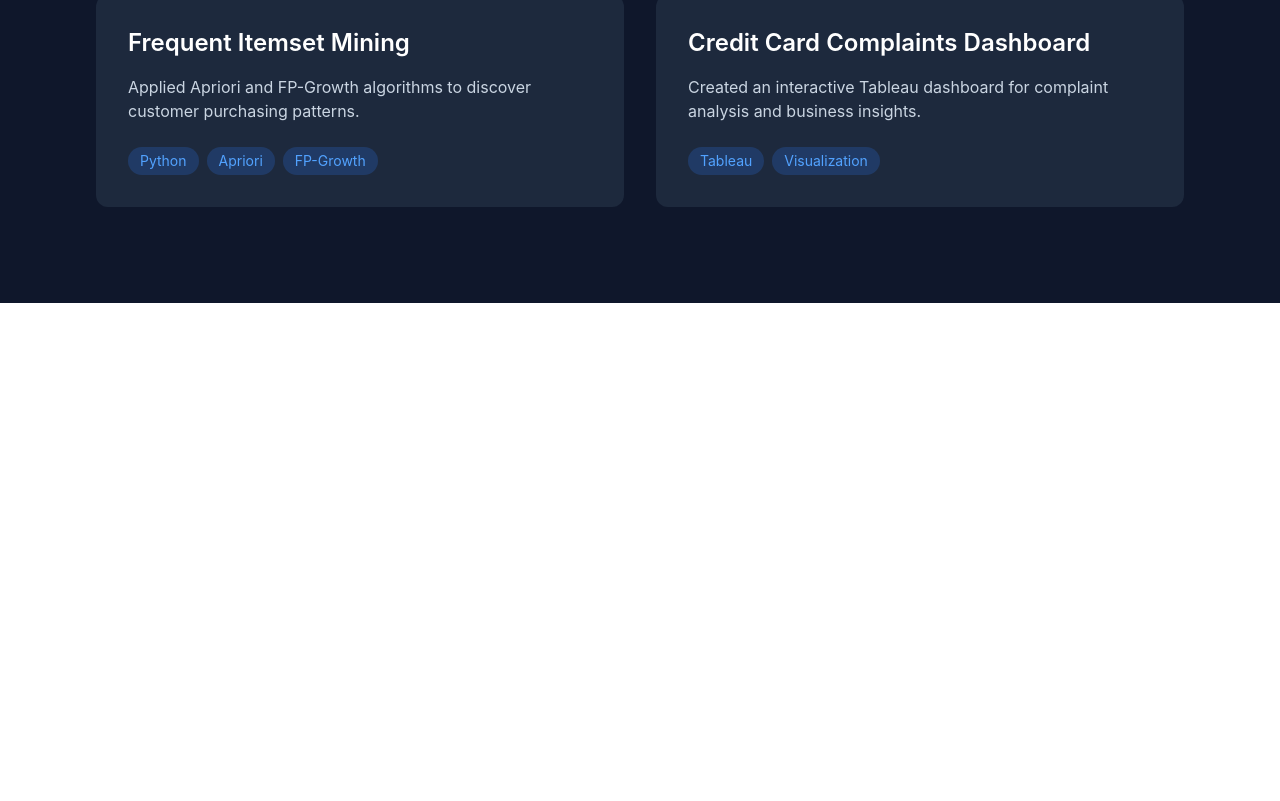
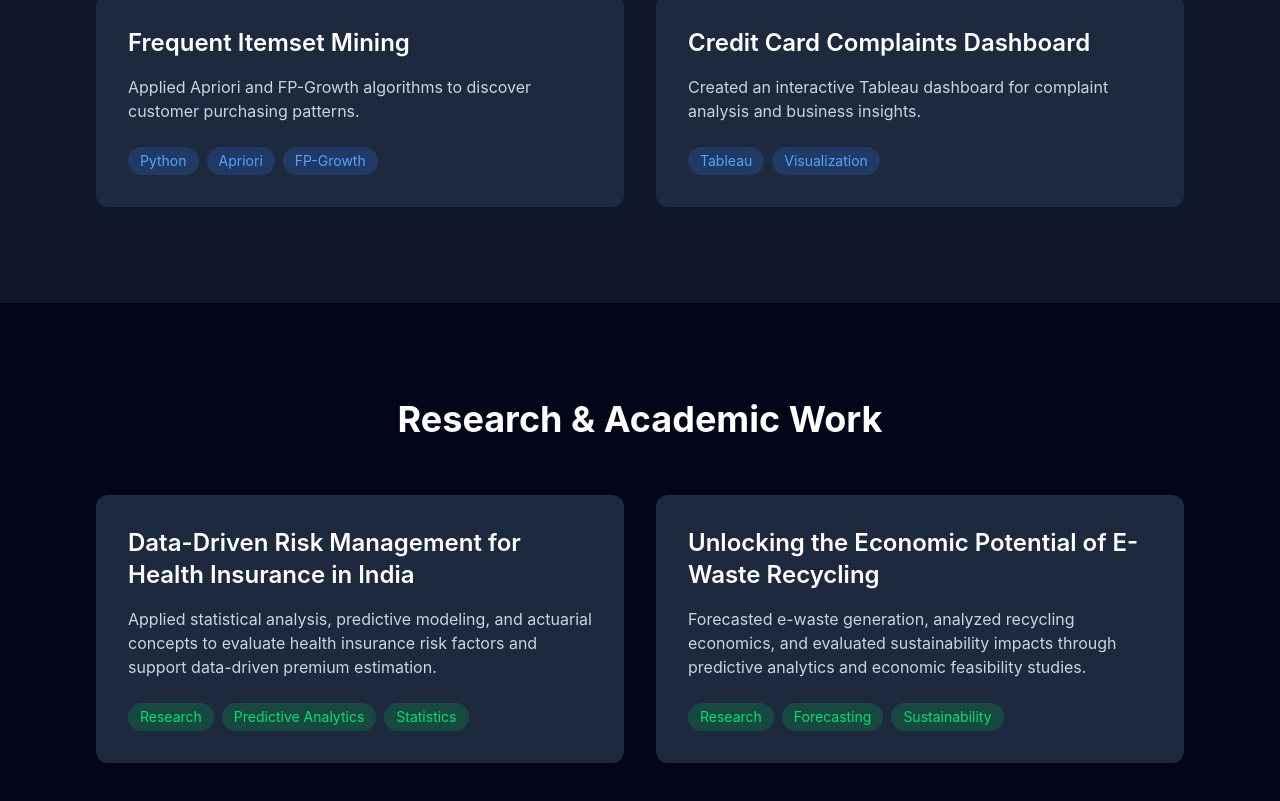
Before and after one commit to anamsk147/portfolio-website, a React (Vite) app: page / in a window 1280 px wide. Shown: the part 2845-3646 px from the top of the page. Before the commit the page ends 3148 px from the top, so only its background shows below. Built offline with nearby package versions, Linux system fonts and the light colour scheme.

Commit message:
Added research section

```diff
--- a/src/App.jsx
+++ b/src/App.jsx
@@ -4,6 +4,7 @@ import Highlights from "./components/Highlights";
 import About from "./components/About";
 import FocusAreas from "./components/FocusAreas";
 import Projects from "./components/Projects";
+import Research from "./components/Research";
 
 function App() {
   return (
@@ -14,6 +15,7 @@ function App() {
       <About />
       <FocusAreas />
       <Projects />
+      <Research />
     </>
   );
 }
--- /dev/null
+++ b/src/components/Research.jsx
@@ -0,0 +1,46 @@
+import { research } from "../data/research";
+
+function Research() {
+  return (
+    <section
+      id="research"
+      className="bg-slate-950 text-white py-24"
+    >
+      <div className="max-w-6xl mx-auto px-8">
+        <h2 className="text-4xl font-bold text-center mb-14">
+          Research & Academic Work
+        </h2>
+
+        <div className="grid md:grid-cols-2 gap-8">
+          {research.map((item, index) => (
+            <div
+              key={index}
+              className="bg-slate-800 p-8 rounded-xl"
+            >
+              <h3 className="text-2xl font-semibold mb-4">
+                {item.title}
+              </h3>
+
+              <p className="text-slate-300 mb-6">
+                {item.description}
+              </p>
+
+              <div className="flex flex-wrap gap-2">
+                {item.tags.map((tag, i) => (
+                  <span
+                    key={i}
+                    className="bg-green-500/20 text-green-400 px-3 py-1 rounded-full text-sm"
+                  >
+                    {tag}
+                  </span>
+                ))}
+              </div>
+            </div>
+          ))}
+        </div>
+      </div>
+    </section>
+  );
+}
+
+export default Research;
--- /dev/null
+++ b/src/data/research.js
@@ -0,0 +1,25 @@
+export const research = [
+  {
+    title:
+      "Data-Driven Risk Management for Health Insurance in India",
+    description:
+      "Applied statistical analysis, predictive modeling, and actuarial concepts to evaluate health insurance risk factors and support data-driven premium estimation.",
+    tags: [
+      "Research",
+      "Predictive Analytics",
+      "Statistics",
+    ],
+  },
+
+  {
+    title:
+      "Unlocking the Economic Potential of E-Waste Recycling",
+    description:
+      "Forecasted e-waste generation, analyzed recycling economics, and evaluated sustainability impacts through predictive analytics and economic feasibility studies.",
+    tags: [
+      "Research",
+      "Forecasting",
+      "Sustainability",
+    ],
+  },
+];
```
